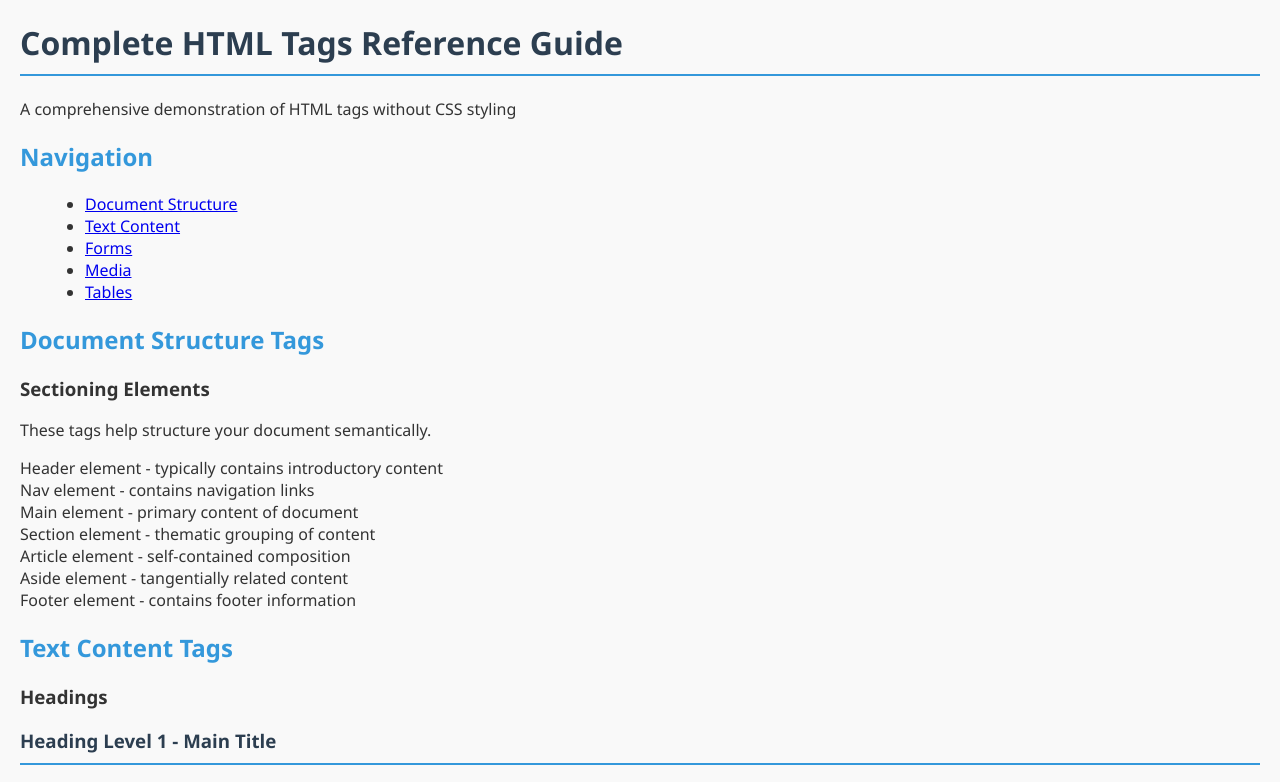
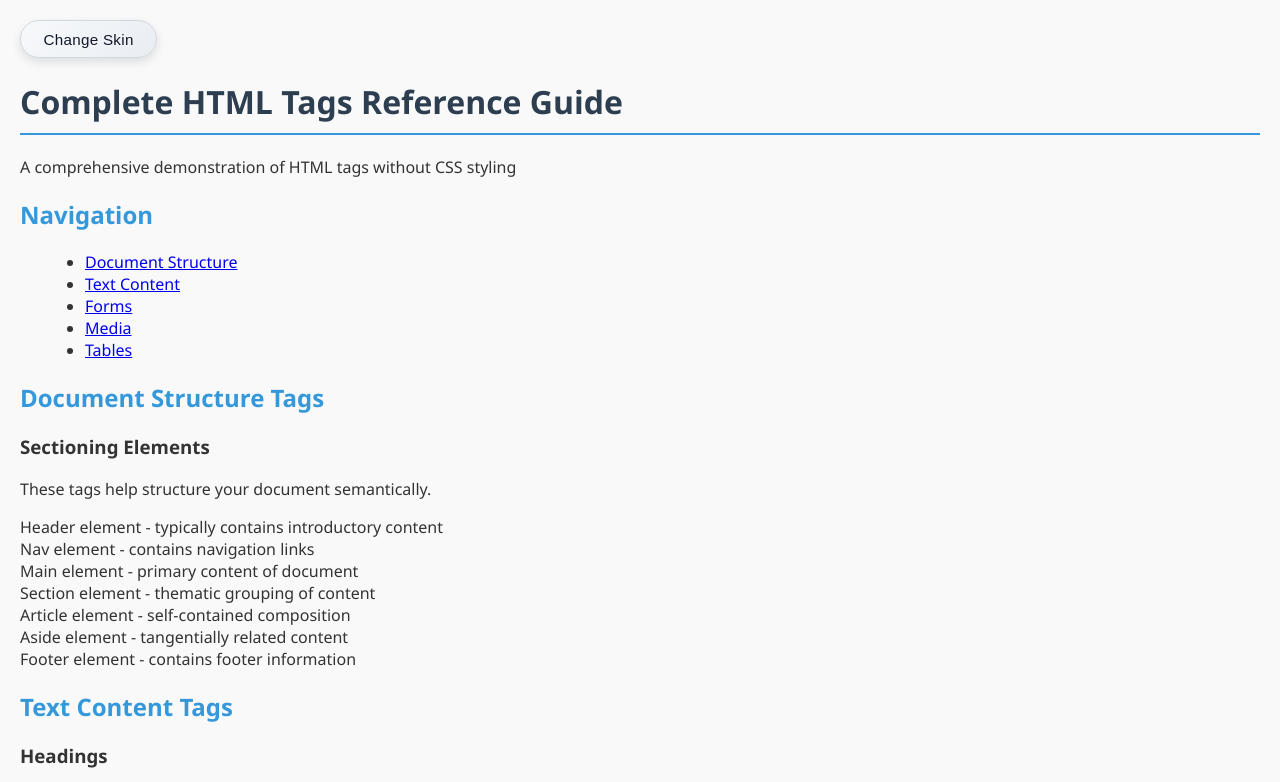
Before and after one commit to Lilights/WebDevCourse_HW, a plain HTML site: page HW_01/tags.html in a window 1280 px wide. Shown: the top 782 px of the page. Drawn offline with Linux system fonts and the light colour scheme.

Commit message:
skins button addition

```diff
--- a/HW_01/SKINS/basic.css
+++ b/HW_01/SKINS/basic.css
@@ -26,3 +26,45 @@ form input, form select, form textarea, form button {
     margin: 5px 0;
     padding: 5px;
 }
+
+
+.myBtn{
+    padding: 0.6rem 1.4rem;
+    border-radius: 999px;          /* גלולה כזאת */
+    border: 1px solid #d0d7de;
+    background: linear-gradient(135deg, #f7f9fb, #e9edf2);
+    color: #111827;
+    font-size: 0.95rem;
+    font-weight: 500;
+    letter-spacing: 0.02em;
+    cursor: pointer;
+
+    box-shadow: 0 4px 10px rgba(15, 23, 42, 0.12);
+    backdrop-filter: blur(6px);
+
+    display: inline-flex;
+    align-items: center;
+    gap: 0.4rem;
+
+    transition:
+        background 0.2s ease,
+        transform 0.15s ease,
+        box-shadow 0.15s ease,
+        border-color 0.2s ease;
+}
+.myBtn:hover{
+    background: linear-gradient(135deg, #e5f0ff, #d7e2ff);
+    border-color: #3b82f6;
+    box-shadow: 0 6px 16px rgba(37, 99, 235, 0.3);
+    transform: translateY(-1px);
+}
+
+
+.myBtn:active{
+    transform: translateY(0);
+    box-shadow: 0 2px 6px rgba(15, 23, 42, 0.25);
+}
+.myBtn:focus-visible{
+    outline: 2px solid #3b82f6;
+    outline-offset: 3px;
+}
--- a/HW_01/SKINS/dark.css
+++ b/HW_01/SKINS/dark.css
@@ -49,3 +49,45 @@ form button {
 form button:hover {
     background-color: #3399ff;
 }
+
+
+.myBtn{
+    padding: 0.6rem 1.4rem;
+    border-radius: 999px;          /* גלולה כזאת */
+    border: 1px solid #d0d7de;
+    background: linear-gradient(135deg, #f7f9fb, #e9edf2);
+    color: #111827;
+    font-size: 0.95rem;
+    font-weight: 500;
+    letter-spacing: 0.02em;
+    cursor: pointer;
+
+    box-shadow: 0 4px 10px rgba(15, 23, 42, 0.12);
+    backdrop-filter: blur(6px);
+
+    display: inline-flex;
+    align-items: center;
+    gap: 0.4rem;
+
+    transition:
+        background 0.2s ease,
+        transform 0.15s ease,
+        box-shadow 0.15s ease,
+        border-color 0.2s ease;
+}
+.myBtn:hover{
+    background: linear-gradient(135deg, #e5f0ff, #d7e2ff);
+    border-color: #3b82f6;
+    box-shadow: 0 6px 16px rgba(37, 99, 235, 0.3);
+    transform: translateY(-1px);
+}
+
+
+.myBtn:active{
+    transform: translateY(0);
+    box-shadow: 0 2px 6px rgba(15, 23, 42, 0.25);
+}
+.myBtn:focus-visible{
+    outline: 2px solid #3b82f6;
+    outline-offset: 3px;
+}
--- a/HW_01/SKINS/modern.css
+++ b/HW_01/SKINS/modern.css
@@ -50,3 +50,47 @@ form button {
 form button:hover {
     background-color: #2980b9;
 }
+
+
+
+
+.myBtn{
+    padding: 0.6rem 1.4rem;
+    border-radius: 999px;          /* גלולה כזאת */
+    border: 1px solid #d0d7de;
+    background: linear-gradient(135deg, #f7f9fb, #e9edf2);
+    color: #111827;
+    font-size: 0.95rem;
+    font-weight: 500;
+    letter-spacing: 0.02em;
+    cursor: pointer;
+
+    box-shadow: 0 4px 10px rgba(15, 23, 42, 0.12);
+    backdrop-filter: blur(6px);
+
+    display: inline-flex;
+    align-items: center;
+    gap: 0.4rem;
+
+    transition:
+        background 0.2s ease,
+        transform 0.15s ease,
+        box-shadow 0.15s ease,
+        border-color 0.2s ease;
+}
+.myBtn:hover{
+    background: linear-gradient(135deg, #e5f0ff, #d7e2ff);
+    border-color: #3b82f6;
+    box-shadow: 0 6px 16px rgba(37, 99, 235, 0.3);
+    transform: translateY(-1px);
+}
+
+
+.myBtn:active{
+    transform: translateY(0);
+    box-shadow: 0 2px 6px rgba(15, 23, 42, 0.25);
+}
+.myBtn:focus-visible{
+    outline: 2px solid #3b82f6;
+    outline-offset: 3px;
+}
--- a/HW_01/tags.html
+++ b/HW_01/tags.html
@@ -5,11 +5,12 @@
     <meta charset="UTF-8">
     <meta name="viewport" content="width=device-width, initial-scale=1.0">
     <title>HTML Tags Reference - Comprehensive List</title>
-    <link rel="stylesheet" href="SKINS/modern.css" />
+    <link id="skinStyleSheet" rel="stylesheet" href="SKINS/modern.css" />
 
 </head>
 
 <body>
+    <button id="skinChngBtn" class="myBtn">Change Skin</button>
     <header>
         <h1>Complete HTML Tags Reference Guide</h1>
         <p>A comprehensive demonstration of HTML tags without CSS styling</p>
@@ -633,6 +634,7 @@ function example() {
         <p>Total tags demonstrated: 100+</p>
         <small>This page contains most HTML5 tags for educational purposes</small>
     </footer>
+    <script src="tags.js"></script>
 </body>
 
 </html>
--- /dev/null
+++ b/HW_01/tags.js
@@ -0,0 +1,17 @@
+const skins = ["SKINS/basic.css","SKINS/dark.css","SKINS/modern.css"];
+
+
+let currSkinIndx = 0;
+
+
+function skinChng(){
+    const link = document.getElementById("skinStyleSheet");
+
+    currSkinIndx = (currSkinIndx+1) % skins.length;
+    link.href = skins[currSkinIndx];
+}
+
+document.addEventListener("DOMContentLoaded", ()=>{
+    const btn = document.getElementById("skinChngBtn");
+    btn.addEventListener("click", skinChng);
+});
```
Also changed, not shown: HW_01/PRNT_IMAGES/10.png (added).
